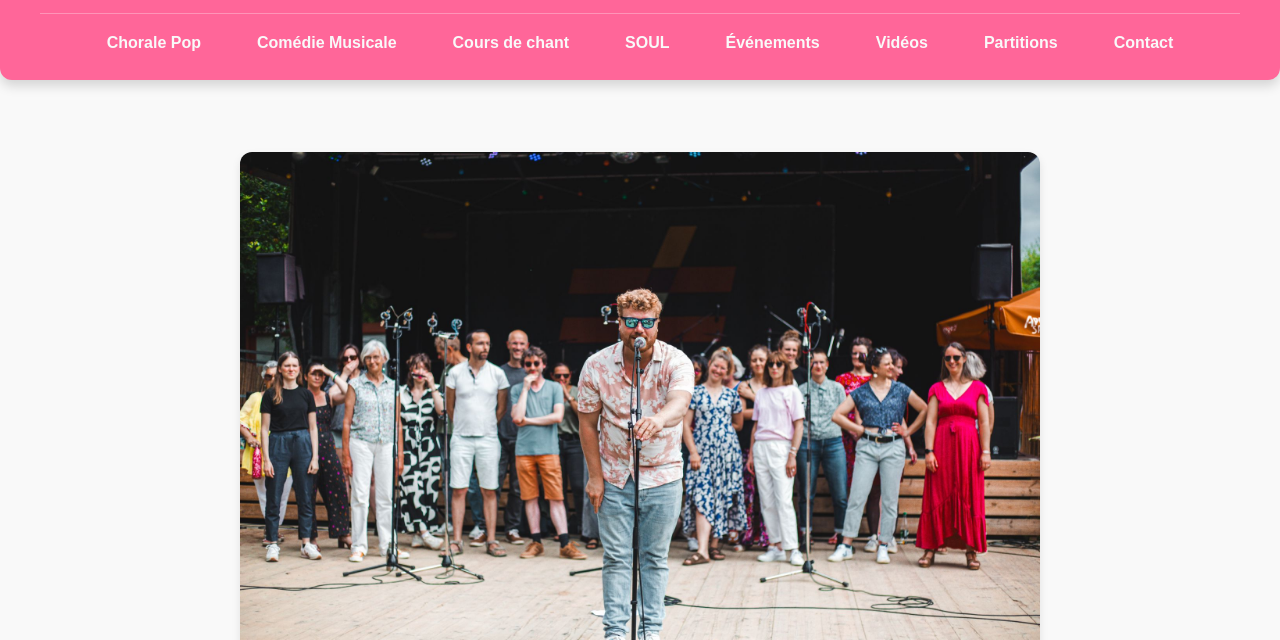
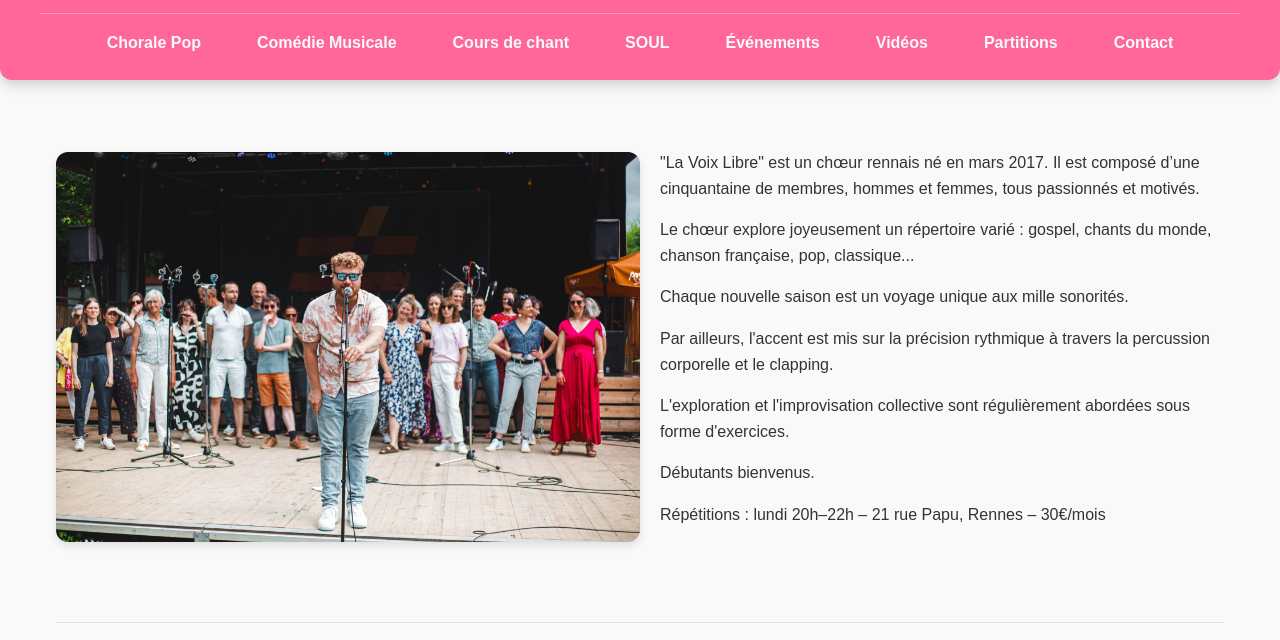
Before and after one commit to daubertrico/monsite, a plain HTML site: page chorale-pop.html in a window 1280 px wide. Shown: the part 160-800 px from the top of the page. Drawn offline with Linux system fonts and the light colour scheme; no server answers.

Commit message:
élioration

```diff
--- a/assets/css/style.css
+++ b/assets/css/style.css
@@ -525,6 +525,27 @@ body {
     color: var(--accent-color-primary);
 }
 
+.image-and-text-container {
+  display: flex;
+  align-items: center;
+  gap: 20px;
+  margin-bottom: 20px;
+}
+
+.image-and-text-container .page-hero-image {
+  width: 50%;
+  height: auto;
+  object-fit: cover;
+}
+
+.image-and-text-container .description-text { /* Ajout de cette classe */
+  width: 50%;
+}
+
+.image-and-text-container .description-text p { /* Style pour les paragraphes dans le div */
+  margin-bottom: 1rem; /* Espacement entre les paragraphes */
+}
+
 
 /* --- Media Queries pour le Responsive Design --- */
 
--- a/assets/js/main.js
+++ b/assets/js/main.js
@@ -34,6 +34,7 @@ document.addEventListener('DOMContentLoaded', () => {
     }
   }
 
+
   /**
    * Applique la configuration globale du site au header et au footer.
    * Nécessite que globalConfig soit chargé.
@@ -43,9 +44,11 @@ document.addEventListener('DOMContentLoaded', () => {
       console.warn("[WARN] Configuration globale non chargée ou vide. Impossible d'appliquer le thème.");
       return;
     }
+
     console.log("[DEBUG] Application de la configuration globale...");
 
     // --- Mise à jour du HEADER ---
+
     const siteTitleConfig = globalConfig.find(item => item.section === 'head' && item.champ === 'site_title');
     if (siteTitleConfig) {
       document.title = siteTitleConfig.valeur;
@@ -71,6 +74,7 @@ document.addEventListener('DOMContentLoaded', () => {
     // C'est déjà géré dans init() pour index.html
 
     // --- Mise à jour du FOOTER ---
+
     const footerEmailConfig = globalConfig.find(item => item.section === 'footer' && item.champ === 'email');
     const contactEmailLink = document.querySelector('.main-footer .footer-content a[href^="mailto:"]');
     if (contactEmailLink && footerEmailConfig) {
@@ -99,8 +103,10 @@ document.addEventListener('DOMContentLoaded', () => {
         console.log(`[DEBUG] Lien YouTube mis à jour: ${link.href}`);
       }
     });
+
     console.log("[DEBUG] Configuration globale appliquée.");
   }
+
 
   // --- FONCTIONS DE GÉNÉRATION DE CONTENU ---
 
@@ -110,6 +116,7 @@ document.addEventListener('DOMContentLoaded', () => {
    */
   function generateHomeTiles() {
     console.log("[DEBUG] Génération des tuiles de la page d'accueil...");
+
     const tilesGrid = document.getElementById('main-tiles-grid');
     if (!tilesGrid || !pagesData) {
       console.error("[ERREUR] Conteneur de tuiles (#main-tiles-grid) ou données de pages (pagesData) manquants.");
@@ -146,13 +153,17 @@ document.addEventListener('DOMContentLoaded', () => {
 
       overlayDiv.appendChild(overlayTitle);
       overlayDiv.appendChild(overlaySubtitle);
+
       tileLink.appendChild(tileImage);
       tileLink.appendChild(overlayDiv);
+
       tilesGrid.appendChild(tileLink);
       console.log(`[DEBUG] Tuile ajoutée pour: ${page.id}`);
     });
+
     console.log("[DEBUG] Génération des tuiles terminée.");
   }
+
 
   /**
    * Génère le contenu spécifique d'une page intérieure.
@@ -190,27 +201,35 @@ document.addEventListener('DOMContentLoaded', () => {
       return; // Arrête la génération normale de contenu
     }
 
-        // --- Ajout de l'image principale de la page (hero image) si elle existe ---
+    // --- Ajout du contenu textuel principal de la page ---
+    if (page.page_content && page.page_content.length > 0) {
+      const descriptionContainer = document.createElement('div');
+      descriptionContainer.classList.add('image-and-text-container');
+
       if (page.image) {
         const pageImage = document.createElement('img');
         // Assurez-vous que page.image est "images/nom_image.jpg"
-            pageImage.src = `${ASSETS_BASE_URL}images/${page.image}`; // <-- CORRECTION ICI pour les images de page
+        pageImage.src = `${ASSETS_BASE_URL}images/${page.image}`;
         pageImage.alt = `Image principale de la page ${page.page_title}`;
         pageImage.classList.add('page-hero-image');
-            contentContainer.appendChild(pageImage);
+        descriptionContainer.appendChild(pageImage);
         console.log(`[DEBUG] Image de la page ajoutée: ${page.image}`);
       } else {
         console.log(`[DEBUG] Pas d'image définie pour la page ${pageId}.`);
       }
 
-        // --- Ajout du contenu textuel principal de la page ---
-        if (page.page_content && page.page_content.length > 0) {
+      const textDiv = document.createElement('div');  // Création du div pour le texte
+      textDiv.classList.add('description-text');       // Ajout de la classe CSS
+
       page.page_content.forEach(pText => {
         const pElement = document.createElement('p');
         pElement.textContent = pText;
-                contentContainer.appendChild(pElement);
+        textDiv.appendChild(pElement);                 // Ajout du paragraphe au div
       });
-            console.log(`[DEBUG] ${page.page_content.length} paragraphes de contenu principal ajoutés.`);
+      descriptionContainer.appendChild(textDiv);            // Ajout du div au conteneur principal
+
+      contentContainer.appendChild(descriptionContainer)
+      console.log(`[DEBUG ${page.page_content.length} paragraphes de contenu principal ajoutés.`);
     } else {
       console.log(`[DEBUG] Pas de 'page_content' défini pour la page ${pageId}.`);
     }
@@ -236,7 +255,7 @@ document.addEventListener('DOMContentLoaded', () => {
             ulElement.appendChild(liElement);
           });
           sectionDiv.appendChild(ulElement);
-                    console.log(`[DEBUG] Ajout d'une liste (specific_content #${index}).`);
+          console.log(`[DEBUG Ajout d'une liste (specific_content #${index}).`);
         } else if (item.type === 'audio' && item.url) {
           const audioEmbed = document.createElement('iframe');
           audioEmbed.setAttribute('width', '100%');
@@ -266,6 +285,7 @@ document.addEventListener('DOMContentLoaded', () => {
         } else {
           console.warn(`[WARN] Type de contenu spécifique non reconnu ou incomplet pour l'élément #${index}:`, item);
         }
+
         contentContainer.appendChild(sectionDiv);
       });
     } else {
@@ -283,8 +303,10 @@ document.addEventListener('DOMContentLoaded', () => {
     } else {
       console.log(`[DEBUG] La page '${pageId}' ne demande pas l'affichage des posts.`);
     }
+
     console.log(`[DEBUG] Génération du contenu pour la page '${pageId}' terminée.`);
   }
+
 
   /**
    * Charge et affiche les posts filtrés par les tags de la page actuelle.
@@ -292,11 +314,13 @@ document.addEventListener('DOMContentLoaded', () => {
    */
   function loadAndDisplayPosts(pageTags) {
     console.log(`[DEBUG] Chargement et affichage des posts avec tags: ${pageTags.join(', ')}.`);
+
     const postsContainer = document.getElementById('posts-container');
     if (!postsContainer) {
       console.error("[ERREUR] Conteneur des posts (#posts-container) manquant.");
       return;
     }
+
     if (!postsData || postsData.length === 0) {
       postsContainer.innerHTML = '<p>Aucun post disponible pour le moment.</p>';
       console.warn("[WARN] postsData est vide ou non chargé.");
@@ -306,6 +330,7 @@ document.addEventListener('DOMContentLoaded', () => {
     const filteredPosts = postsData.filter(post =>
       post.tags && pageTags.some(pageTag => post.tags.includes(pageTag))
     );
+
     console.log(`[DEBUG] ${filteredPosts.length} posts trouvés après filtrage.`);
 
     if (filteredPosts.length === 0) {
@@ -314,6 +339,7 @@ document.addEventListener('DOMContentLoaded', () => {
     }
 
     filteredPosts.sort((a, b) => new Date(b.date) - new Date(a.date));
+
     postsContainer.innerHTML = ''; // Nettoyer le conteneur
 
     filteredPosts.forEach(post => {
@@ -321,6 +347,7 @@ document.addEventListener('DOMContentLoaded', () => {
         console.warn(`[WARN] Post incomplet, sautée:`, post);
         return;
       }
+
       const postElement = document.createElement('article');
       postElement.classList.add('blog-post');
 
@@ -343,12 +370,15 @@ document.addEventListener('DOMContentLoaded', () => {
           </div>
         `;
       }
+
       postElement.innerHTML = postHTML;
       postsContainer.appendChild(postElement);
       console.log(`[DEBUG] Post '${post.title}' ajouté.`);
     });
+
     console.log("[DEBUG] Affichage des posts terminé.");
   }
+
 
   // --- Fonctions spécifiques à la page Partitions ---
 
@@ -359,6 +389,7 @@ document.addEventListener('DOMContentLoaded', () => {
    */
   function renderPasswordProtectedSection(container, page) {
     console.log("[DEBUG] Rendu de la section protégée par mot de passe.");
+
     const passwordForm = document.createElement('div');
     passwordForm.classList.add('password-form-container');
     passwordForm.innerHTML = `
@@ -404,6 +435,7 @@ document.addEventListener('DOMContentLoaded', () => {
     });
   }
 
+
   /**
    * Rend le tableau des partitions après une authentification réussie.
    * @param {HTMLElement} container Le conteneur où rendre le tableau.
@@ -411,6 +443,7 @@ document.addEventListener('DOMContentLoaded', () => {
    */
   function renderPartitionsTable(container) {
     console.log("[DEBUG] Rendu du tableau des partitions.");
+
     if (!partitionsData || partitionsData.length === 0) {
       container.innerHTML = '<p>Aucune partition disponible pour le moment.</p>';
       console.warn("[WARN] partitionsData est vide ou non chargé.");
@@ -454,6 +487,7 @@ document.addEventListener('DOMContentLoaded', () => {
         const sortedData = [...partitionsData].sort((a, b) => {
           const valA = String(a[sortKey] || '').toLowerCase(); // Gérer les valeurs null/undefined
           const valB = String(b[sortKey] || '').toLowerCase();
+
           if (valA < valB) return currentOrder === 'asc' ? -1 : 1;
           if (valA > valB) return currentOrder === 'asc' ? 1 : -1;
           return 0;
@@ -466,6 +500,7 @@ document.addEventListener('DOMContentLoaded', () => {
     });
   }
 
+
   /**
    * Génère les lignes du tableau des partitions.
    * @param {HTMLElement} tbody L'élément <tbody> du tableau.
@@ -473,6 +508,7 @@ document.addEventListener('DOMContentLoaded', () => {
    */
   function renderTableRows(tbody, data) {
     tbody.innerHTML = '';
+
     data.forEach(partition => {
       const tr = document.createElement('tr');
       tr.innerHTML = `
@@ -485,8 +521,10 @@ document.addEventListener('DOMContentLoaded', () => {
       `;
       tbody.appendChild(tr);
     });
+
     console.log(`[DEBUG] ${data.length} lignes de partitions rendues.`);
   }
+
 
   /**
    * Extrait l'ID MuseScore d'une URL d'intégration.
@@ -507,6 +545,7 @@ document.addEventListener('DOMContentLoaded', () => {
     return '';
   }
 
+
   // --- FONCTION D'INITIALISATION PRINCIPALE ---
 
   async function init() {
@@ -521,11 +560,13 @@ document.addEventListener('DOMContentLoaded', () => {
     // Vérification du succès du chargement des données
     if (!globalConfig || !pagesData || !postsData) { // partitionsData n'est pas critique pour toutes les pages
       console.error("[ERREUR FATALE] Échec du chargement des données essentielles. Le site pourrait ne pas fonctionner correctement. Veuillez vérifier les chemins des fichiers JSON et leur contenu.");
+
       // Afficher un message d'erreur visible si possible
       const mainContent = document.querySelector('.main-content') || document.body;
       mainContent.innerHTML = '<p style="color: red; text-align: center; font-size: 1.2rem; margin-top: 50px;">Oups ! Un problème est survenu lors du chargement des données du site. Veuillez consulter la console du navigateur pour plus de détails (F12 > Console).</p>';
       return;
     }
+
     console.log("[DEBUG] Toutes les données JSON essentielles chargées avec succès.");
 
     // Appliquer la configuration globale
@@ -539,6 +580,7 @@ document.addEventListener('DOMContentLoaded', () => {
       // C'est la page d'accueil
       console.log("[DEBUG] Page d'accueil détectée. Génération des tuiles.");
       generateHomeTiles();
+
       // Pour l'accueil, les titres H1/subtitle du header sont déjà définis statiquement
       // et mis à jour par applyGlobalConfig si la config globale les change.
       // On s'assure qu'ils sont bien affichés par défaut si aucune config spécifique n'existe.
@@ -550,14 +592,14 @@ document.addEventListener('DOMContentLoaded', () => {
       if (headerSubtitle && headerSubtitle.textContent === '') {
         headerSubtitle.textContent = "Chant, Corps, Esprit"; // Valeur par défaut
       }
-
     } else {
       // C'est une page intérieure
       const pageId = currentPagePath.replace('.html', '');
       console.log(`[DEBUG] Page intérieure détectée: ${pageId}. Génération du contenu.`);
       generatePageContent(pageId);
     }
-        console.log("[DEBUG] Initialisation du site terminée.");
+
+    console.log("[DEBUG Initialisation du site terminée.");
   }
 
   // Lancer l'initialisation quand le DOM est prêt
--- a/data/pages.json
+++ b/data/pages.json
@@ -3,7 +3,7 @@
     "id": "chorale-pop",
     "image": "choralepop.jpg",
     "tile_overlay_title": "Chorale Pop",
-    "tile_overlay_subtitle": "Rejoignez notre chœur !",
+    "tile_overlay_subtitle": "... mais pas que !",
     "page_title": "La Voix Libre",
     "page_subtitle": "Chorale pop, mais pas que…",
     "page_content": [
```
Lines whose indentation alone changed are shown as unchanged.
